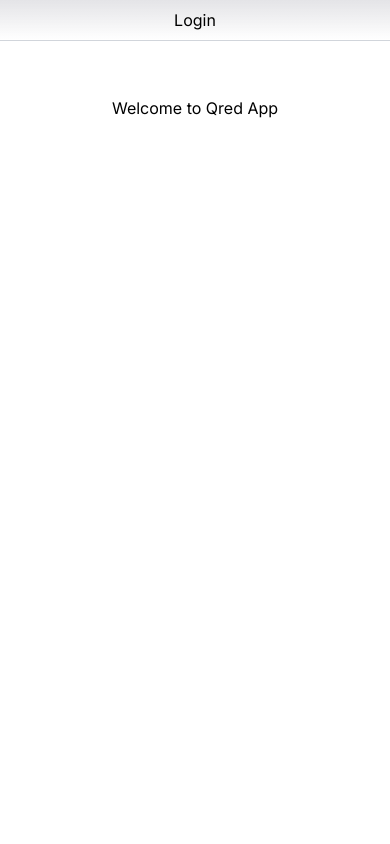
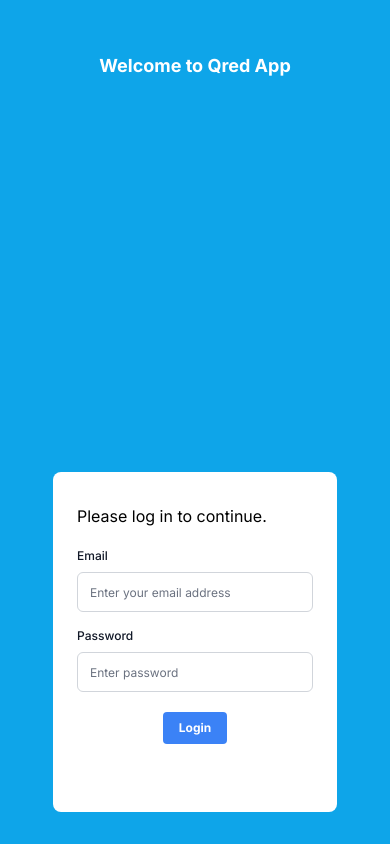
Before and after one commit to norraVarg/qred, a Next.js app: page / in a window 390 px wide. Built offline with nearby package versions, Linux system fonts and the light colour scheme.

Commit message:
style login page for mobile

```diff
--- a/app/page.tsx
+++ b/app/page.tsx
@@ -1,16 +1,10 @@
-import exp from 'constants'
-import Link from 'next/link'
+import LoginForm from './ui/login-form'
 
 const Home = () => {
   return (
-    <main className="flex min-h-screen flex-col items-center justify-between p-24">
-      <div className="fixed left-0 top-0 flex w-full justify-center border-b border-gray-300 bg-gradient-to-b from-zinc-200 pb-2 pt-2 backdrop-blur-2xl light:border-neutral-800 light:bg-zinc-800/30 light:from-inherit ">
-        <Link href="/login" >Login</Link>
-      </div>
-
-      <div >
-        Welcome to Qred App
-      </div>
+    <main className="bg-sky-500 flex min-h-screen flex-col items-center justify-between py-8 px-4">
+      <h1 className='my-5 text-white font-bold text-lg'>Welcome to Qred App</h1>
+      <LoginForm />
     </main>
   )
 }
--- a/app/ui/login-form.tsx
+++ b/app/ui/login-form.tsx
@@ -5,24 +5,23 @@
 
 const LoginForm = () => {
   const [errorMessage, dispatch] = useFormState(authenticate, undefined)
+  const { pending } = useFormStatus()
 
   return (
-    <form action={dispatch} className="space-y-3">
-      <div className="flex-1 rounded-lg bg-gray-50 px-6 pb-4 pt-8">
-        <h1 >
-          Please log in to continue.
-        </h1>
-        <div className="w-full">
-          <div>
+    <form action={dispatch} >
+      <div className="flex flex-col rounded-lg bg-white px-6 pb-4 pt-8 space-y-5">
+        <h2>Please log in to continue.</h2>
+        <div className="space-y-4 w-full">
+          <div className='space-y-2'>
             <label
-              className="mb-3 mt-5 block text-xs font-medium text-gray-900"
+              className="block text-xs font-medium text-gray-900"
               htmlFor="email"
             >
               Email
             </label>
             <div className="relative">
               <input
-                className="peer block w-full rounded-md border border-gray-200 py-[9px] pl-10 text-sm outline-2 placeholder:text-gray-500"
+                className="peer block w-full rounded-md border border-gray-300 py-[9px] px-3 text-sm outline-2 outline-sky-500 placeholder:text-gray-500 placeholder:text-xs"
                 id="email"
                 type="email"
                 name="email"
@@ -31,16 +30,16 @@
               />
             </div>
           </div>
-          <div className="mt-4">
+          <div className='space-y-2'>
             <label
-              className="mb-3 mt-5 block text-xs font-medium text-gray-900"
+              className="block text-xs font-medium text-gray-900"
               htmlFor="password"
             >
               Password
             </label>
             <div className="relative">
               <input
-                className="peer block w-full rounded-md border border-gray-200 py-[9px] pl-10 text-sm outline-2 placeholder:text-gray-500"
+                className="peer block w-full rounded-md border border-gray-300 py-[9px] px-3 text-sm outline-2 outline-sky-500 placeholder:text-gray-500 placeholder:text-xs"
                 id="password"
                 type="password"
                 name="password"
@@ -51,15 +50,17 @@
             </div>
           </div>
         </div>
-        <LoginButton />
+        <button aria-disabled={pending} className="bg-blue-500 hover:bg-blue-700 text-white text-xs font-bold py-2 px-4 rounded self-center">
+          Login
+        </button>
         <div
-          className="flex h-8 items-end space-x-1"
+          className="flex  h-8 items-end space-x-1"
           aria-live="polite"
           aria-atomic="true"
         >
           {errorMessage && (
             <>
-              <p className="text-sm text-red-500">{errorMessage}</p>
+              <p className="text-xs text-red-500">{errorMessage}</p>
             </>
           )}
         </div>
@@ -68,14 +69,4 @@
   )
 }
 
-const LoginButton = () => {
-  const { pending } = useFormStatus()
-
-  return (
-    <button className="mt-4 w-full" aria-disabled={pending}>
-      Log in
-    </button>
-  )
-}
-
 export default LoginForm
--- a/auth.config.ts
+++ b/auth.config.ts
@@ -3,7 +3,7 @@
 
 export const authConfig = {
   pages: {
-    signIn: '/login',
+    signIn: '/',
   },
   callbacks: {
     authorized({ auth, request: { nextUrl } }) {
```
